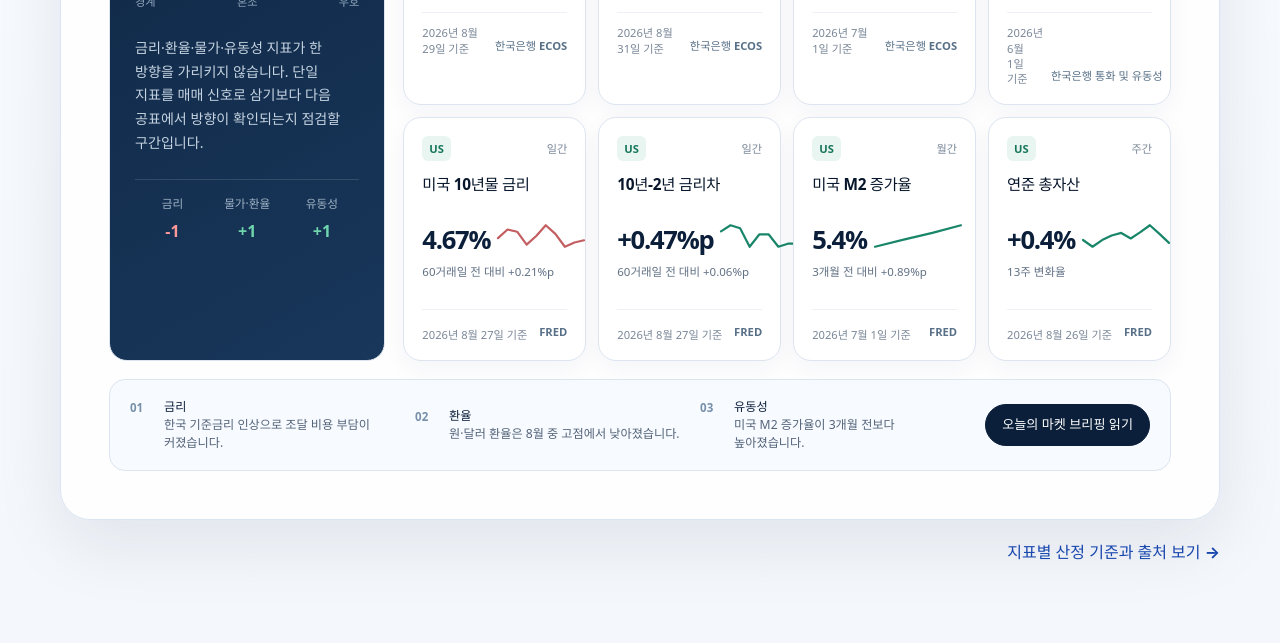
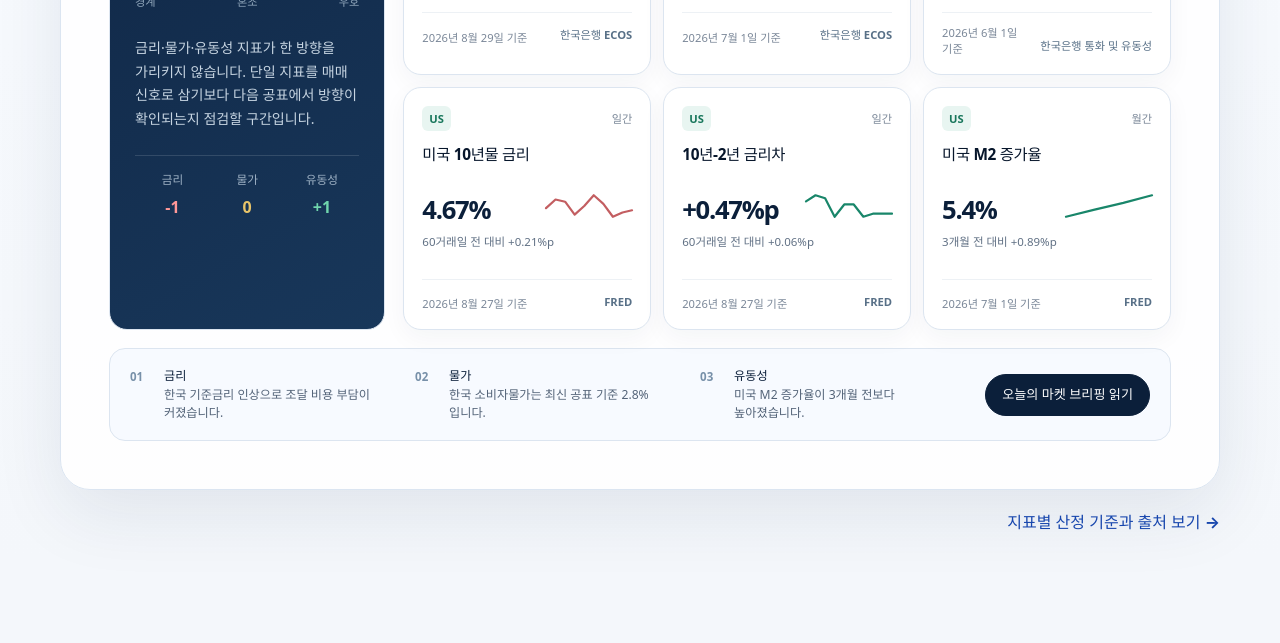
Before and after one commit to steeler0000-code/digital-tidy-room, an Astro site: page / in a window 1280 px wide. Shown: the part 560-1203 px from the top of the page. Built offline with nearby package versions, Linux system fonts and the light colour scheme; Astro itself is replaced by a stand-in of ours.

Commit message:
Remove FX and Fed assets from dashboard

```diff
--- a/src/components/MarketDashboard.astro
+++ b/src/components/MarketDashboard.astro
@@ -6,7 +6,9 @@ const { detailed = false } = Astro.props;
 const updatedAt = new Intl.DateTimeFormat('ko-KR', {
   timeZone: 'Asia/Seoul', month: 'long', day: 'numeric', hour: '2-digit', minute: '2-digit'
 }).format(new Date(dashboard.generatedAt));
-const gaugePosition = Math.max(6, Math.min(94, ((dashboard.score + 8) / 16) * 100));
+const maxScore = dashboard.metrics.length;
+const gaugePosition = Math.max(6, Math.min(94, ((dashboard.score + maxScore) / (maxScore * 2)) * 100));
+const cpi = dashboard.metrics.find((metric) => metric.id === 'kr-cpi');
 ---
 
 <section class:list={['market-dashboard', detailed && 'market-dashboard--detailed']} aria-labelledby="market-dashboard-title" data-dashboard-generated-at={dashboard.generatedAt}>
@@ -14,7 +16,7 @@ const gaugePosition = Math.max(6, Math.min(94, ((dashboard.score + 8) / 16) * 10
     <div>
       <p class="eyebrow">Market dashboard</p>
       <h1 id="market-dashboard-title">{detailed ? '시장 환경 대시보드' : '오늘의 시장 환경을 한눈에'}</h1>
-      <p>금리·환율·물가·유동성 8개 지표를 한국 투자자의 시선으로 보여줍니다.</p>
+      <p>금리·물가·유동성 6개 지표를 한국 투자자의 시선으로 보여줍니다.</p>
     </div>
     <div class="dashboard-freshness"><span aria-hidden="true"></span>{updatedAt} KST 갱신</div>
   </div>
@@ -22,7 +24,7 @@ const gaugePosition = Math.max(6, Math.min(94, ((dashboard.score + 8) / 16) * 10
   <div class="dashboard-grid">
     <article class="regime-card">
       <div class="regime-card__head"><span>시장 환경 점검</span><strong class={`status status--${dashboard.status}`}>{dashboard.statusLabel}</strong></div>
-      <div class="regime-score"><strong>{dashboard.score > 0 ? '+' : ''}{dashboard.score}</strong><span>/ 8</span></div>
+      <div class="regime-score"><strong>{dashboard.score > 0 ? '+' : ''}{dashboard.score}</strong><span>/ {maxScore}</span></div>
       <div class="regime-gauge" aria-label={`시장 환경 점수 ${dashboard.score}점, ${dashboard.statusLabel}`}>
         <span class="regime-gauge__marker" style={`left:${gaugePosition}%`}></span>
       </div>
@@ -53,7 +55,7 @@ const gaugePosition = Math.max(6, Math.min(94, ((dashboard.score + 8) / 16) * 10
   {!detailed && (
     <div class="dashboard-takeaways">
       <div><span>01</span><p><strong>금리</strong>한국 기준금리 인상으로 조달 비용 부담이 커졌습니다.</p></div>
-      <div><span>02</span><p><strong>환율</strong>원·달러 환율은 8월 중 고점에서 낮아졌습니다.</p></div>
+      <div><span>02</span><p><strong>물가</strong>한국 소비자물가는 최신 공표 기준 {cpi?.displayValue}입니다.</p></div>
       <div><span>03</span><p><strong>유동성</strong>미국 M2 증가율이 3개월 전보다 높아졌습니다.</p></div>
       <a class="button" href="/briefings/">오늘의 마켓 브리핑 읽기</a>
     </div>
--- a/src/data/dashboard.json
+++ b/src/data/dashboard.json
@@ -1,17 +1,17 @@
 {
-  "generatedAt": "2026-08-31T20:08:57+09:00",
-  "score": 1,
+  "generatedAt": "2026-08-31T21:41:23+09:00",
+  "score": 0,
   "status": "mixed",
   "statusLabel": "혼조",
-  "summary": "금리·환율·물가·유동성 지표가 한 방향을 가리키지 않습니다. 단일 지표를 매매 신호로 삼기보다 다음 공표에서 방향이 확인되는지 점검할 구간입니다.",
+  "summary": "금리·물가·유동성 지표가 한 방향을 가리키지 않습니다. 단일 지표를 매매 신호로 삼기보다 다음 공표에서 방향이 확인되는지 점검할 구간입니다.",
   "contributions": [
     {
       "label": "금리",
       "score": -1
     },
     {
-      "label": "물가·환율",
-      "score": 1
+      "label": "물가",
+      "score": 0
     },
     {
       "label": "유동성",
@@ -41,36 +41,6 @@
         "name": "한국은행 ECOS",
         "url": "https://ecos.bok.or.kr/",
         "series": "722Y001 / 0101000"
-      }
-    },
-    {
-      "id": "usd-krw",
-      "region": "KR",
-      "label": "원·달러 환율",
-      "value": 1376.5,
-      "displayValue": "1,376.5원",
-      "changeLabel": "60거래일 중앙값 대비 -7.5%",
-      "direction": "positive",
-      "contribution": 1,
-      "asOf": "2026-08-31",
-      "frequency": "일간",
-      "description": "원화 환산 수익과 수입 물가에 함께 영향을 주는 변수입니다.",
-      "history": [
-        1415.2,
-        1411,
-        1402.5,
-        1393,
-        1383.6,
-        1380.6,
-        1383.1,
-        1384.6,
-        1380.3,
-        1376.5
-      ],
-      "source": {
-        "name": "한국은행 ECOS",
-        "url": "https://ecos.bok.or.kr/",
-        "series": "731Y001 / 0000001"
       }
     },
     {
@@ -204,36 +174,6 @@
         "url": "https://fred.stlouisfed.org/series/M2SL",
         "series": "M2SL"
       }
-    },
-    {
-      "id": "fed-assets",
-      "region": "US",
-      "label": "연준 총자산",
-      "value": 0.4,
-      "displayValue": "+0.4%",
-      "changeLabel": "13주 변화율",
-      "direction": "positive",
-      "contribution": 0,
-      "asOf": "2026-08-26",
-      "frequency": "주간",
-      "description": "연준 대차대조표 크기의 13주 변화로 유동성 방향을 봅니다.",
-      "history": [
-        6735645,
-        6724564,
-        6735609,
-        6743028,
-        6747378,
-        6738190,
-        6748567,
-        6759955,
-        6745699,
-        6730912
-      ],
-      "source": {
-        "name": "FRED",
-        "url": "https://fred.stlouisfed.org/series/WALCL",
-        "series": "WALCL"
-      }
     }
   ]
 }
--- a/src/pages/dashboard/index.astro
+++ b/src/pages/dashboard/index.astro
@@ -5,15 +5,15 @@ import MarketDashboard from '@/components/MarketDashboard.astro';
 import { dashboard } from '@/lib/dashboard';
 ---
 
-<BaseLayout title="시장 환경 대시보드" description="한국·미국의 금리, 환율, 물가, M2와 연준 자산을 공식 출처로 확인하는 Caelus 투자 대시보드입니다." canonicalPath="/dashboard/">
+<BaseLayout title="시장 환경 대시보드" description="한국·미국의 금리, 물가와 M2를 공식 출처로 확인하는 Caelus 투자 대시보드입니다." canonicalPath="/dashboard/">
   <div class="dashboard-page">
     <div class="container"><Breadcrumbs items={[{ label: '홈', href: '/' }, { label: '시장 대시보드' }]} /></div>
     <div class="container"><MarketDashboard detailed /></div>
   </div>
 
   <section class="section--compact"><div class="container dashboard-method">
-    <div><p class="eyebrow">How to read</p><h2>점수는 매매 신호가 아닙니다</h2><p>8개 지표의 방향을 -1·0·+1로 단순화해 시장 환경을 점검합니다. +3 이상은 우호, -3 이하는 경계, 나머지는 혼조로 표시합니다. 자산 가격을 예측하거나 특정 종목을 권유하지 않습니다.</p></div>
-    <div class="method-card"><h3>판정 기준</h3><ul><li>금리·환율: 최근 3개월 또는 60거래일 변화</li><li>물가·M2: 전년 동월비의 3개월 변화</li><li>연준 총자산: 13주 변화율</li><li>각 지표는 고유 공표 주기와 기준일을 함께 표시</li></ul></div>
+    <div><p class="eyebrow">How to read</p><h2>점수는 매매 신호가 아닙니다</h2><p>6개 지표의 방향을 -1·0·+1로 단순화해 시장 환경을 점검합니다. +3 이상은 우호, -3 이하는 경계, 나머지는 혼조로 표시합니다. 자산 가격을 예측하거나 특정 종목을 권유하지 않습니다.</p></div>
+    <div class="method-card"><h3>판정 기준</h3><ul><li>기준금리: 최근 3개월 변화</li><li>미국 장·단기 금리: 60거래일 변화</li><li>물가·M2: 전년 동월비의 3개월 변화</li><li>각 지표는 고유 공표 주기와 기준일을 함께 표시</li></ul></div>
   </div></section>
 
   <section class="section--compact"><div class="container">
--- a/src/styles/global.css
+++ b/src/styles/global.css
@@ -450,7 +450,7 @@ blockquote {
 .contribution-list .is-positive { color: #70d6ad; }
 .contribution-list .is-negative { color: #ff9898; }
 
-.metric-grid { display: grid; grid-template-columns: repeat(4,minmax(0,1fr)); gap: 12px; }
+.metric-grid { display: grid; grid-template-columns: repeat(3,minmax(0,1fr)); gap: 12px; }
 .metric-card { min-width: 0; padding: 18px; box-shadow: 0 8px 24px rgba(20,48,80,.045); }
 .metric-card__top, .metric-card__source { display: flex; align-items: center; justify-content: space-between; gap: 8px; color: #7a8798; font-size: .7rem; }
 .region { padding: 3px 7px; border-radius: 6px; background: #eaf1fb; color: #315f9e; font-weight: 850; }
```
Also changed, not shown: scripts/dashboard-data.test.mjs (+4 -3 lines), scripts/refresh-dashboard-data.mjs (+7 -27 lines), README.md.
